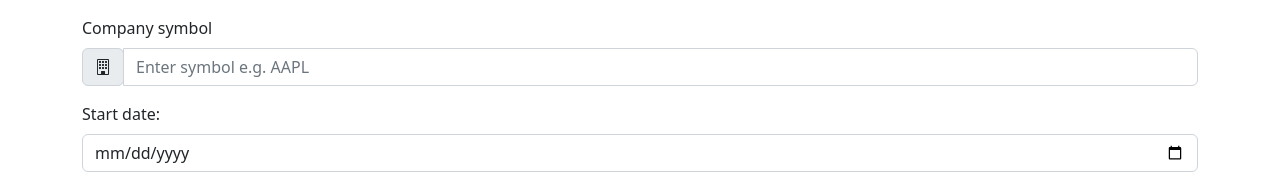
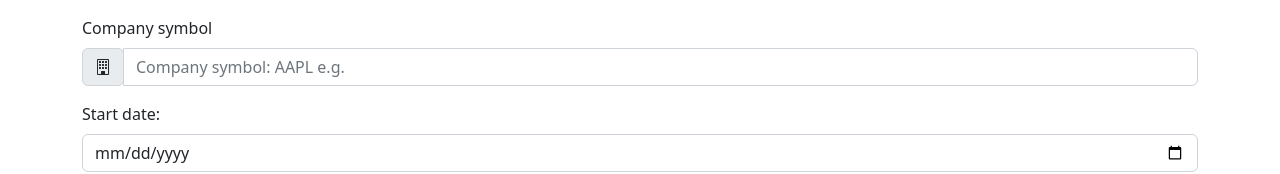
Before and after one commit to GytAndr/Tech-assignment, a React (Vite) app in the folder Tech-assignment/FRONTEND/: page / in a window 1280 px wide. Shown: the top 174 px of the page. Built offline with nearby package versions, Linux system fonts and the light colour scheme.

Commit message:
api key as env

```diff
--- a/Tech-assignment/FRONTEND/src/components/SearchForm.jsx
+++ b/Tech-assignment/FRONTEND/src/components/SearchForm.jsx
@@ -54,7 +54,7 @@ export default function SearchForm() {
 							<Form.Control
 								type="text"
 								id="companyInputField"
-								placeholder="Enter symbol e.g. AAPL"
+								placeholder="Company symbol: AAPL e.g."
 								required
 								isInvalid={regIsInvalid}
 								maxLength="35"
```
Also changed, not shown: 2 other files (tests, documents, lock files or other folders).
